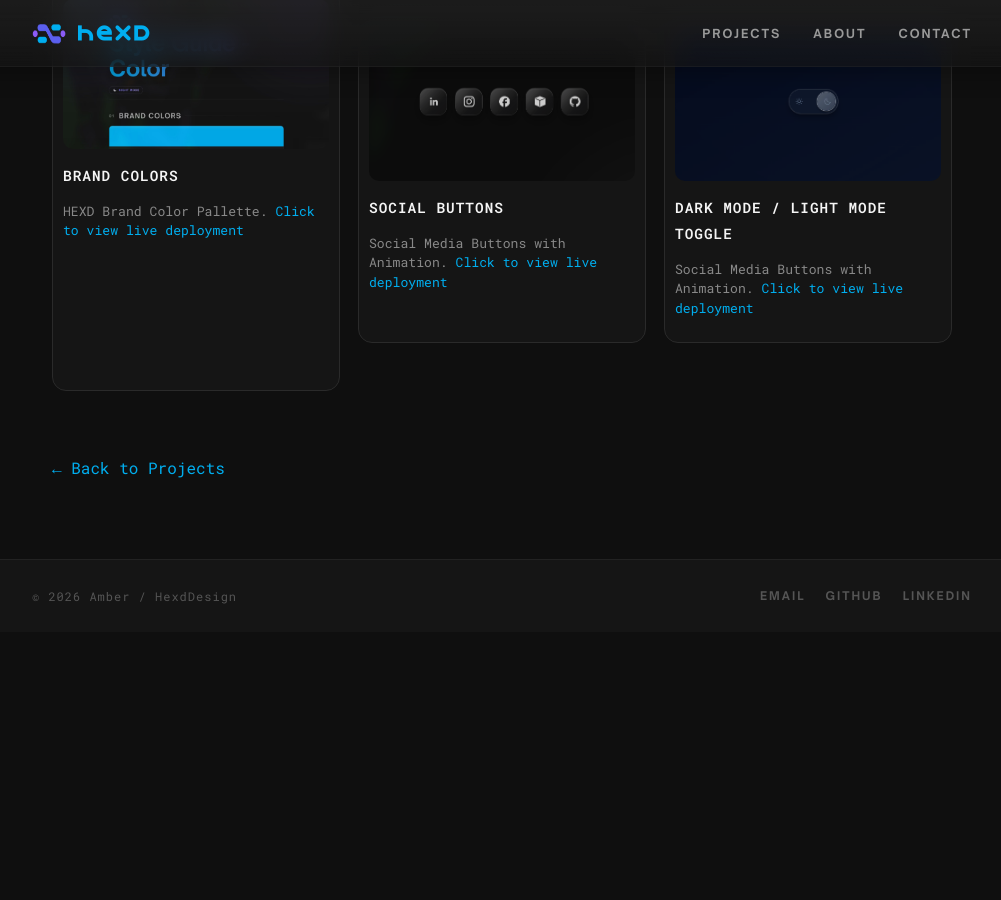
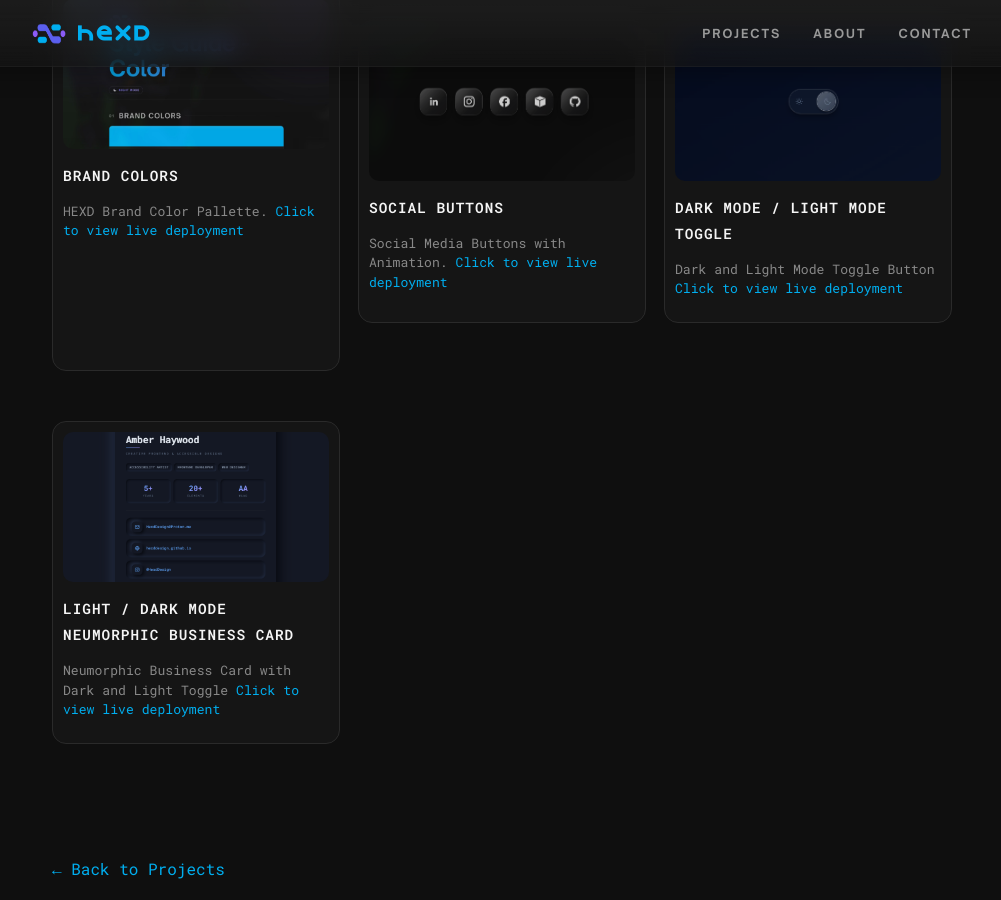
Before and after one commit to HexdDesign/hexddesign.github.io, a Jekyll site: the page built from _projects/codepen.md, in a window 1280 px wide and 900 px high, scrolled down 1034 px. Shown: the whole window, without its empty margins (138-1139 px from the left). Built offline with Jekyll 4.4.1, drawn with Linux system fonts in a browser that asks for light colours; some web fonts are replaced; before the commit the page ends 1666 px from its top, so only the background shows below that.

Commit message:
Update codepen.md

```diff
--- a/_projects/codepen.md
+++ b/_projects/codepen.md
@@ -28,7 +28,14 @@ cover: /assets/images/codepen/codependesktop01.jpg
   <div class="project-card gallery-trigger" data-gallery="theme-toggle">
     <div class="project-img" style="background-image: url('/assets/images/codepen/darktoggle.png')"></div>
     <h3>Dark Mode / Light Mode Toggle</h3>
-    <p>Social Media Buttons with Animation. <a href="https://stupefied-leaf-alien.codepen.app" target="_blank">Click to view live deployment</a> </p>
+    <p>Dark and Light Mode Toggle Button <a href="https://stupefied-leaf-alien.codepen.app" target="_blank">Click to view live deployment</a> </p>
+  </div>
+</div>
+<div class="project-gallery-grid">
+  <div class="project-card gallery-trigger" data-gallery="b-card">
+    <div class="project-img" style="background-image: url('/assets/images/codepen/darkcard.png')"></div>
+    <h3>Light / Dark Mode Neumorphic Business Card </h3>
+    <p>Neumorphic Business Card with Dark and Light Toggle <a href="https://reverent-waterfall-koi.codepen.app" target="_blank">Click to view live deployment</a> </p>
   </div>
 </div>
 
@@ -60,6 +67,12 @@ data-images='[
 "/assets/images/codepen/lightmode.png"
 ]'></div>
 
+<div class="gallery-data"
+data-name="b-card"
+data-images='[
+"/assets/images/codepen/darkcard.png",
+"/assets/images/codepen/lightcard.png"
+]'></div>
 <!-- Lightbox -->
 <div class="lightbox" id="lightbox">
   <button class="lightbox-close" id="lightbox-close">&times;</button>
```
